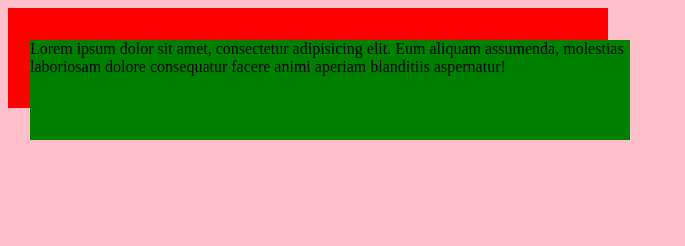
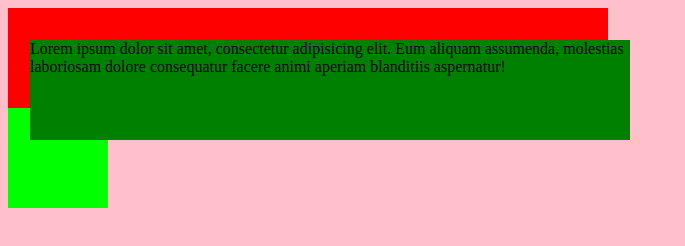
Before and after one commit to grabczakkamil/css-podstawy, a plain HTML site: page pozycjonowanie-elementów-css/index.html in a window 1280 px wide. Shown: the whole page, without its empty margins (0-685 px from the left). Drawn offline with Linux system fonts and the light colour scheme.

Commit message:
pozycja absolutna na przykładzie z 3 div-ami

```diff
--- a/pozycjonowanie-elementów-css/css/style.css
+++ b/pozycjonowanie-elementów-css/css/style.css
@@ -19,3 +19,9 @@ body {
     height: 100px;
 
 }
+
+#trzeci {
+    background-color: lime;
+    width: 100px;
+    height: 100px;
+}
--- a/pozycjonowanie-elementów-css/index.html
+++ b/pozycjonowanie-elementów-css/index.html
@@ -8,5 +8,6 @@
 <body>
    <div id="pierwszy">Lorem ipsum dolor sit amet, consectetur adipisicing elit. Eum aliquam assumenda, molestias laboriosam dolore consequatur facere animi aperiam blanditiis aspernatur!</div>
    <div id="drugi"></div>
+   <div id="trzeci"></div>
 </body>
 </html>
```
